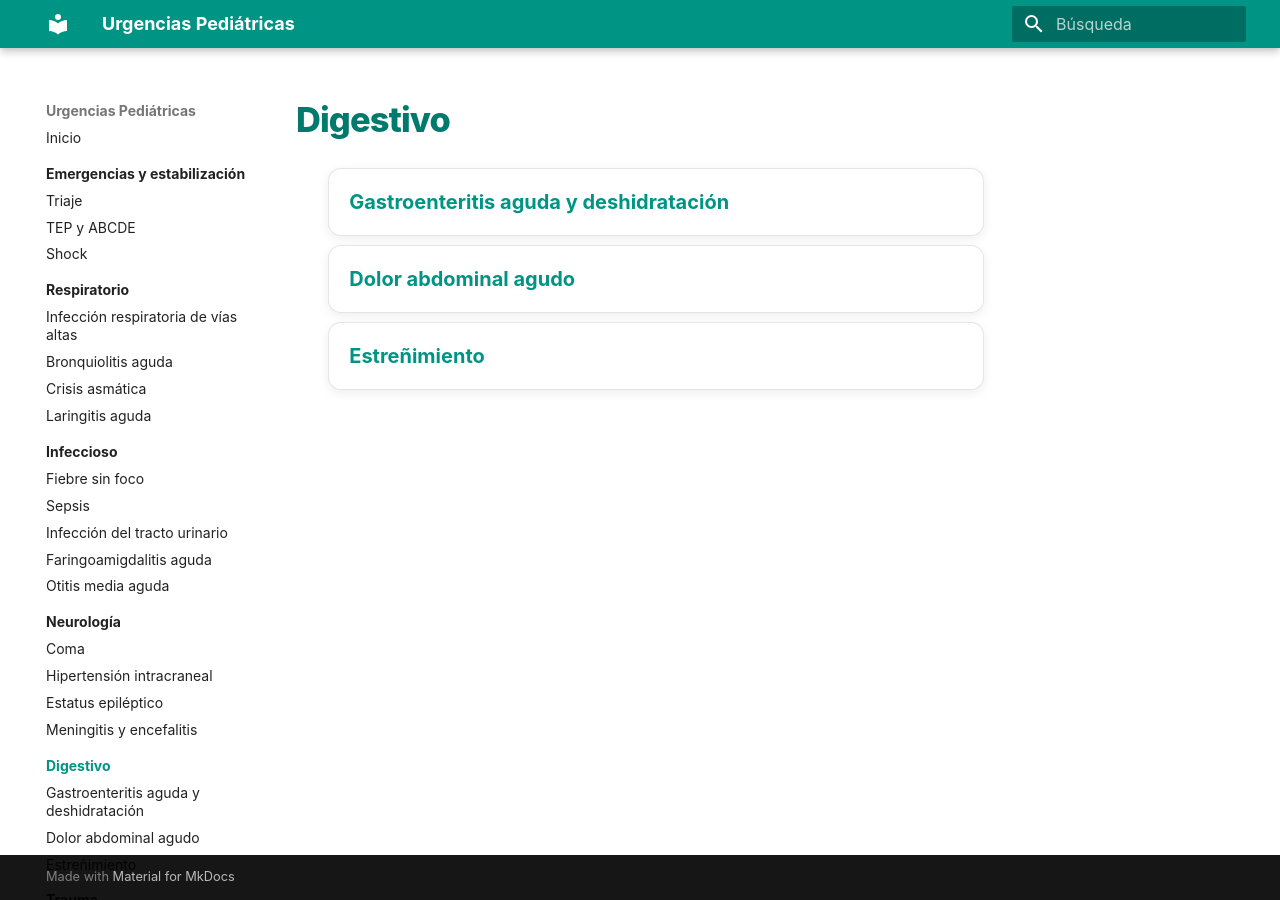
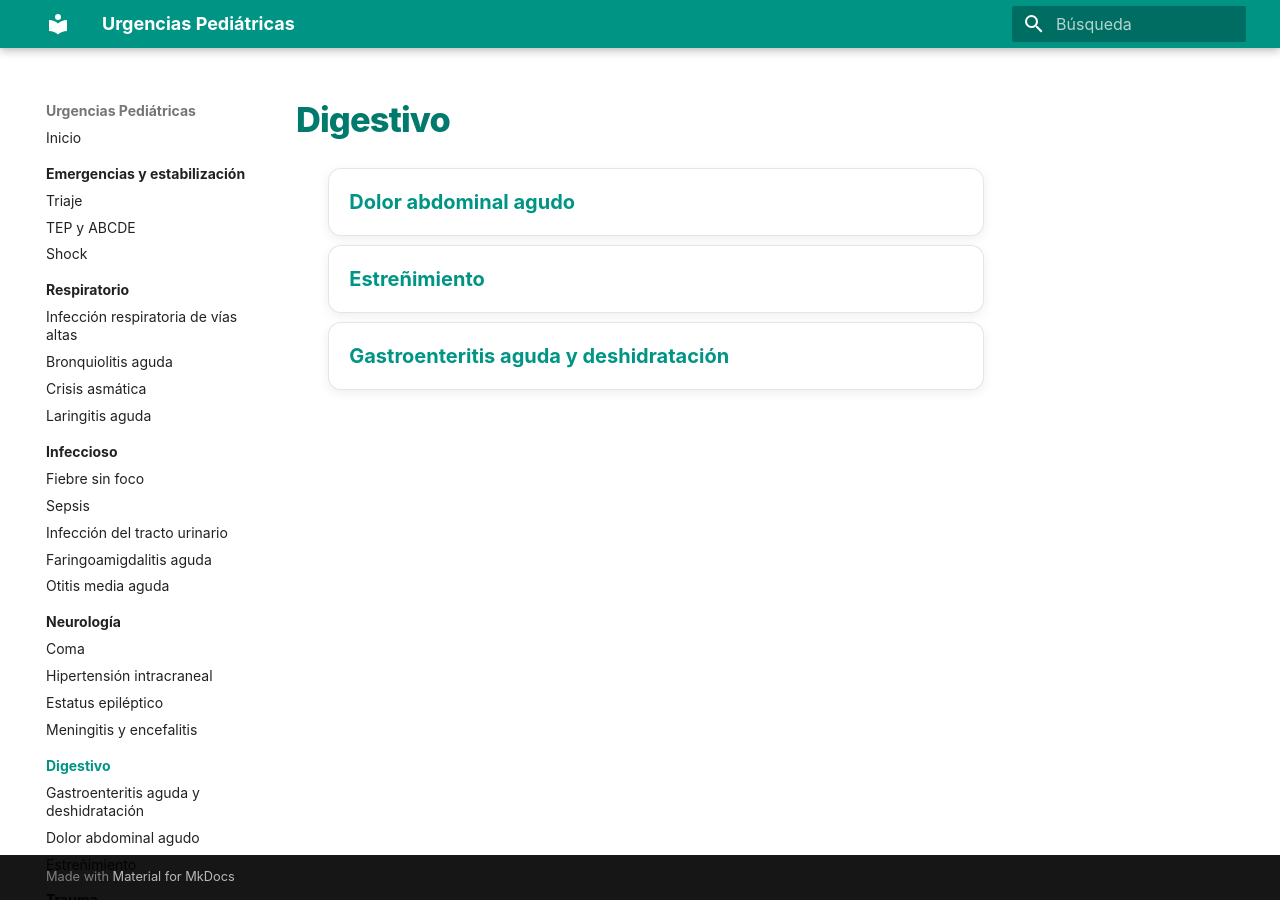
Before and after one commit to gonzaloares/urgencias-pediatricas, an MkDocs documentation site: the page built from docs/digestivo/index.md, in a window 1280 px wide. Built offline with MkDocs 1.6.1 and Material for MkDocs 9.7.7, drawn with Linux system fonts in a browser that asks for light colours.

```diff
--- a/docs/digestivo/index.md
+++ b/docs/digestivo/index.md
@@ -2,8 +2,8 @@
 
 <div class="protocol-index" markdown="1">
 
-- [Gastroenteritis aguda y deshidratación](gastroenteritis-aguda-deshidratacion.md)
 - [Dolor abdominal agudo](dolor-abdominal-agudo.md)
 - [Estreñimiento](estrenimiento.md)
+- [Gastroenteritis aguda y deshidratación](gastroenteritis-aguda-deshidratacion.md)
 
 </div>
```
